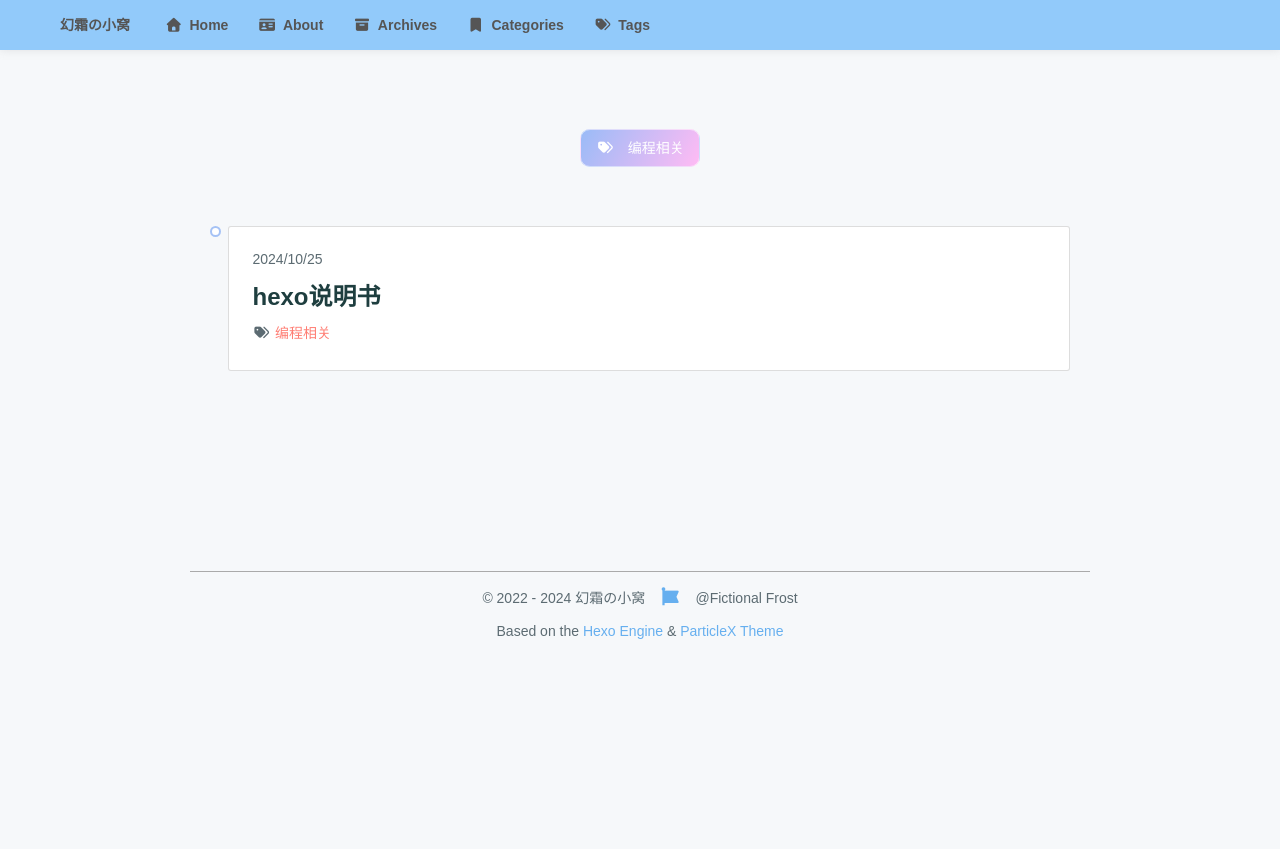
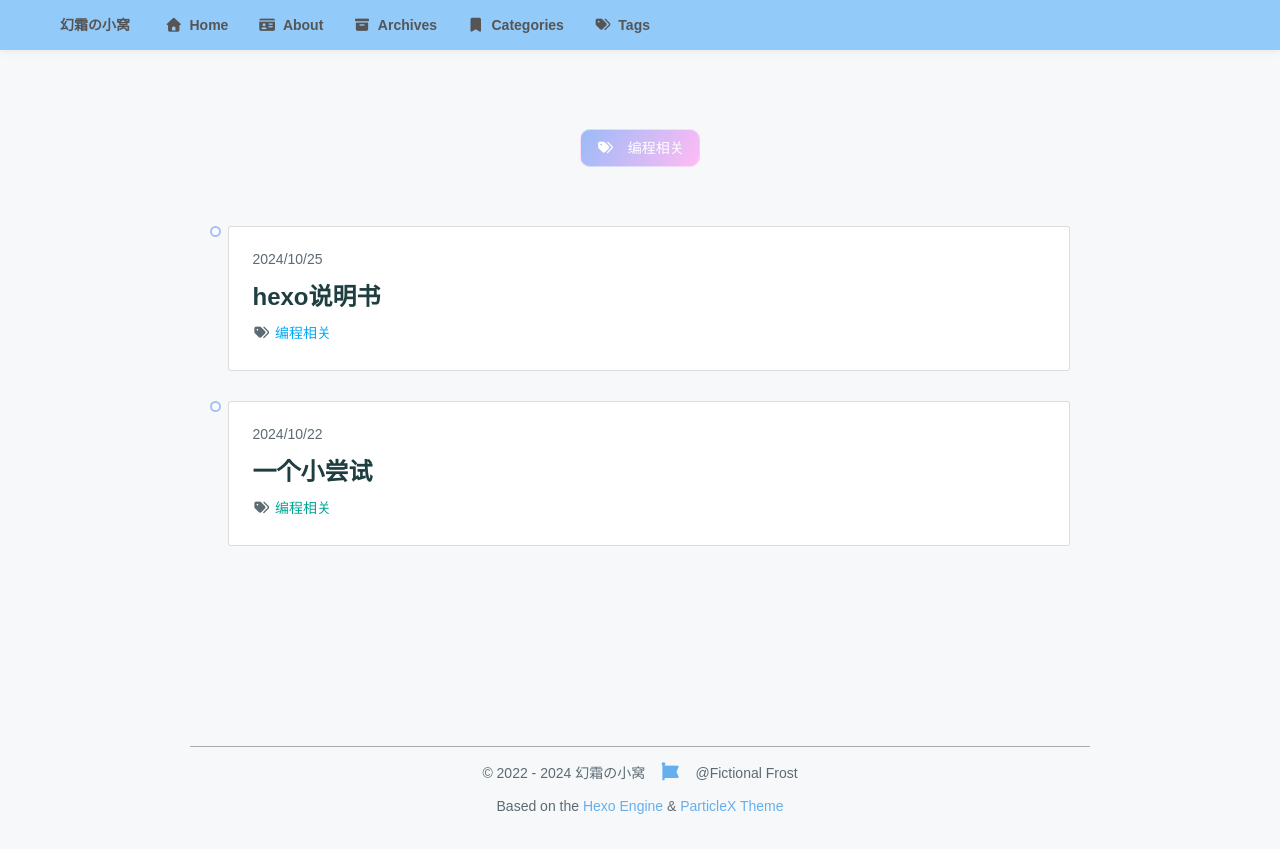
Before and after one commit to Secerum/Secerum, a plain HTML site: page tags/编程相关/index.html in a window 1280 px wide. Before the commit the page ends 800 px from the top, so only its background shows below. Drawn offline with nearby package versions, Linux system fonts and the light colour scheme; a script that the page names is missing; a web font is replaced by a local one.

Commit message:
Site updated: 2024-10-26 01:17:47

```diff
--- a/tags/编程相关/index.html
+++ b/tags/编程相关/index.html
@@ -188,7 +188,36 @@
 
                     <span class="tag">
 
-                        <a href="/tags/%E7%BC%96%E7%A8%8B%E7%9B%B8%E5%85%B3/" style="color: #ff7d73">
+                        <a href="/tags/%E7%BC%96%E7%A8%8B%E7%9B%B8%E5%85%B3/" style="color: #03a9f4">
+                            编程相关
+                        </a>
+                    </span>
+
+                </span>
+
+            </div>
+        </div>
+    </div>
+
+    <div class="timeline">
+        <div class="timeline-tail"></div>
+        <div class="timeline-content">
+            <div class="item-time">2024/10/22</div>
+            <a href="/2024/10/22/%E4%B8%80%E4%B8%AA%E5%B0%8F%E5%B0%9D%E8%AF%95/">
+                <h3>一个小尝试</h3>
+            </a>
+            <div class="info">
+
+
+                <span class="tags">
+                    <span class="icon">
+                        <i class="fa-solid fa-tags fa-fw"></i>
+                    </span>
+
+
+                    <span class="tag">
+
+                        <a href="/tags/%E7%BC%96%E7%A8%8B%E7%9B%B8%E5%85%B3/" style="color: #00a596">
                             编程相关
                         </a>
                     </span>
```
Also changed, not shown: 2024/10/22/一个小尝试/index.html (+15 -0 lines), 2024/10/25/hexo说明书/index.html (+1 -1 lines), archives/index.html (+16 -1 lines), categories/index.html (+3 -3 lines), index.html (+10 -1 lines), tags/index.html (renamed from tag/index.html, +3 -3 lines).
